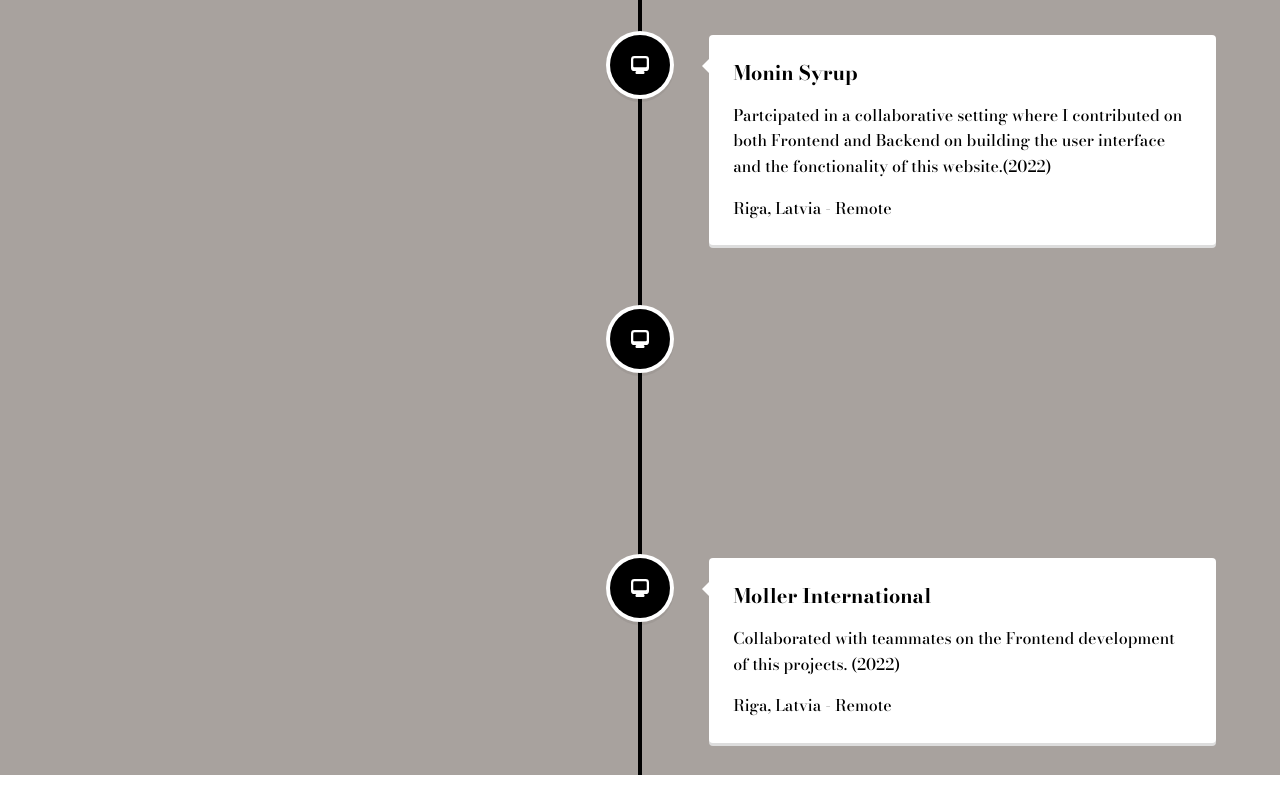
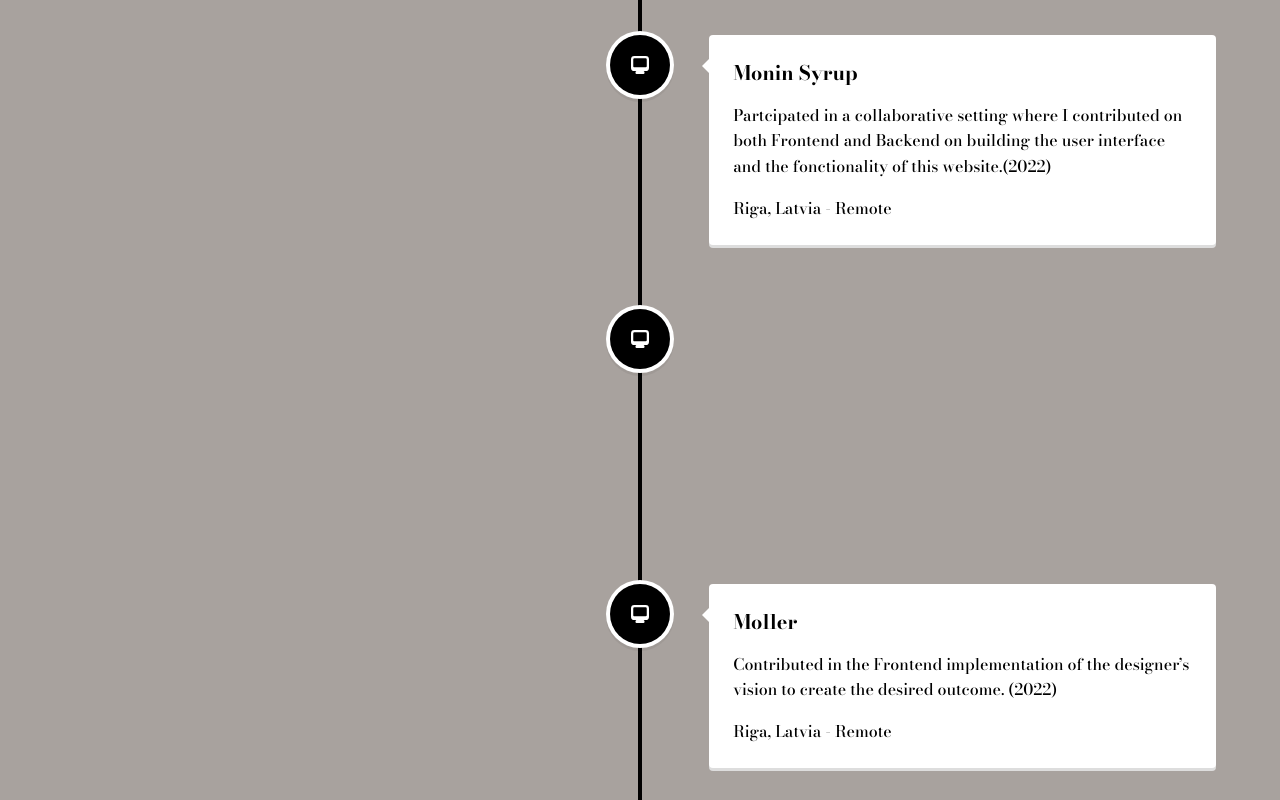
Before and after one commit to J-Rahhal/my-portfolio, a React (Vite) app: page /projects in a window 1280 px wide. Shown: the part 470-1270 px from the top of the page. Before the commit the page ends 1245 px from the top, so only its background shows below. Built offline with nearby package versions, Linux system fonts and the light colour scheme; the HTML template or start-up script is replaced by a standard one.

Commit message:
fixed descriptions of projects

```diff
--- a/src/data/experience.js
+++ b/src/data/experience.js
@@ -23,16 +23,16 @@
     Location: "Riga, Latvia - Remote",
     text: "Visit Hyundai",
     description:
-      "Contributed in the Frontend development for this project where various front-end technologies were used.(2022) ",
+      "Contributed in the Front-end development of this project focusing on converting the designer’s design specifications into the desired and expected user interface. (2022)",
     icon: "ComputerDesktopIcon",
   },
   {
     id: 4,
-    title: "Moller International ",
+    title: "Moller",
     Location: "Riga, Latvia - Remote",
     text: "Visit Moller",
     description:
-      "Collaborated with teammates on the Frontend development of this projects. (2022)",
+      "Contributed in the Frontend implementation of the designer’s vision to create the desired outcome. (2022)",
     icon: "ComputerDesktopIcon",
   },
 ];
```
